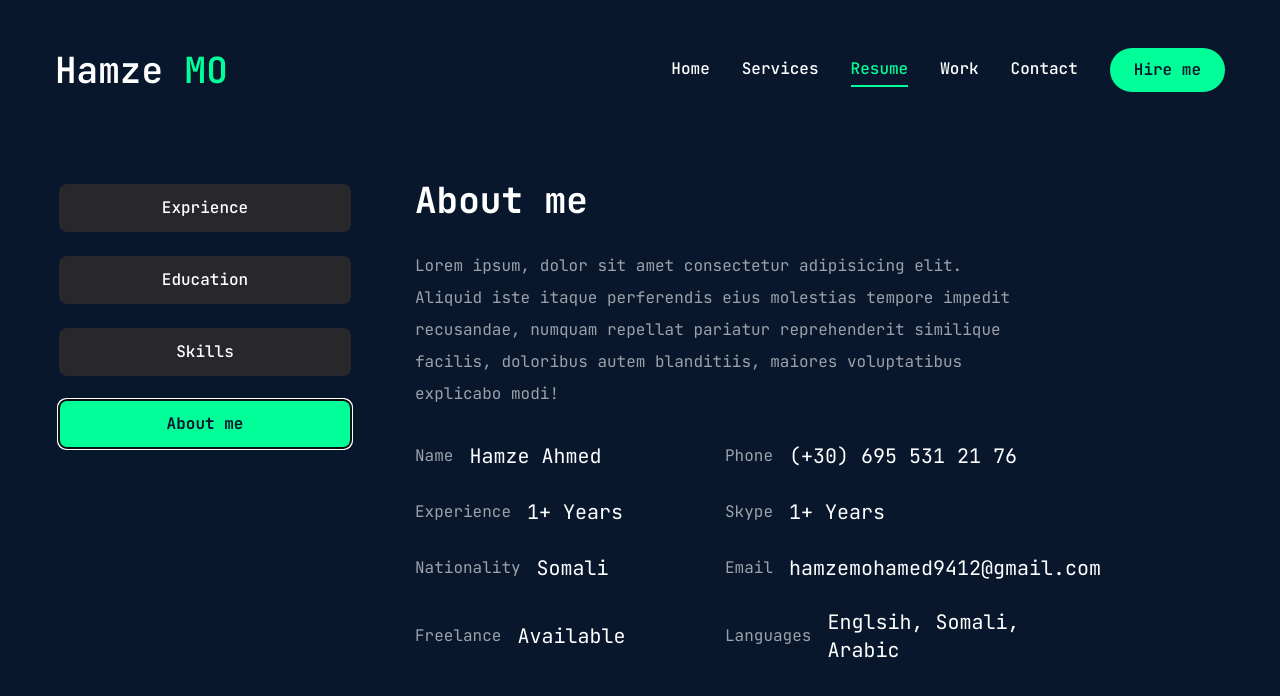
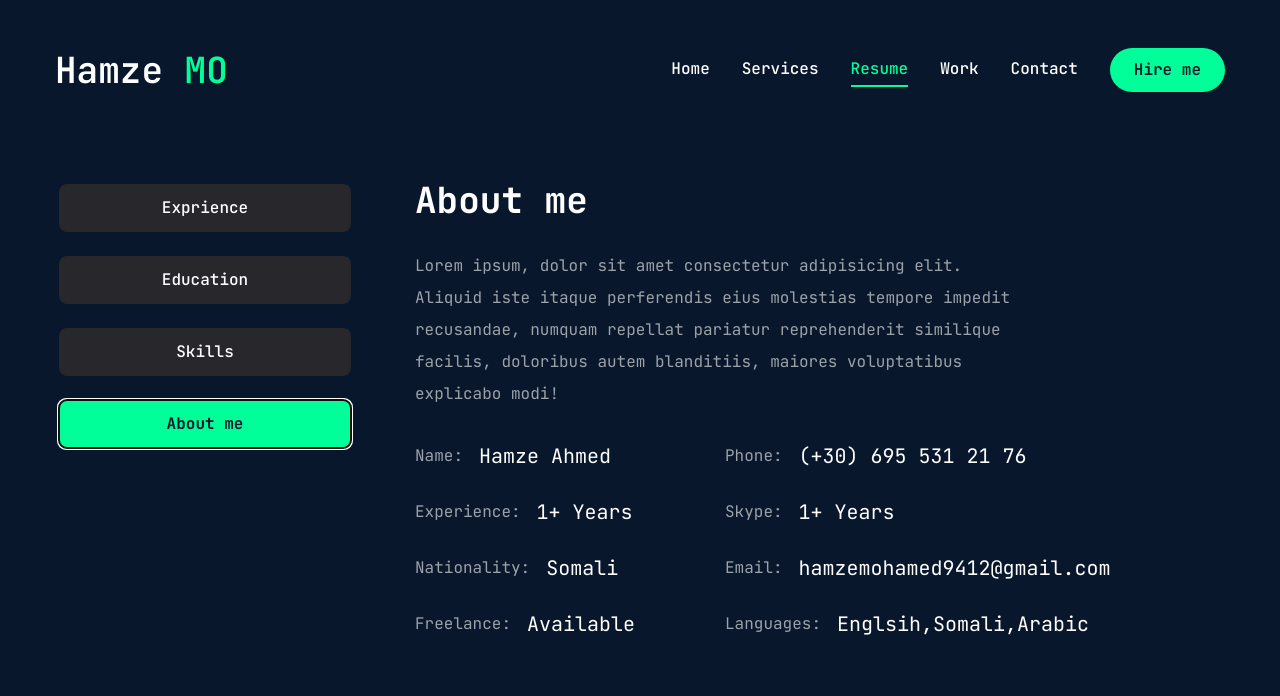
Before and after one commit to Hamze94/Portfolio-Website, a Next.js app: page /resume in a window 1280 px wide. Both pictures are taken after a click on the tab "About me". Shown: the top 696 px of the page. Built offline with nearby package versions, Linux system fonts and the light colour scheme.

Commit message:
updated the about me section

```diff
--- a/app/resume/page.tsx
+++ b/app/resume/page.tsx
@@ -18,37 +18,37 @@ const about = {
     describtion: "Lorem ipsum, dolor sit amet consectetur adipisicing elit. Aliquid iste itaque perferendis eius molestias tempore impedit recusandae, numquam repellat pariatur reprehenderit similique facilis, doloribus autem blanditiis, maiores voluptatibus explicabo modi!",
     info: [
         {
-            fieldName: "Name",
+            fieldName: "Name:",
             fieldValue: "Hamze Ahmed"
         },
         {
-            fieldName: "Phone",
+            fieldName: "Phone:",
             fieldValue: "(+30) 695 531 21 76"
         },
 
         {
-            fieldName: "Experience ",
+            fieldName: "Experience: ",
             fieldValue: "1+ Years"
         },
         {
-            fieldName: "Skype",
+            fieldName: "Skype:",
             fieldValue: "1+ Years"
         },
         {
-            fieldName: "Nationality",
+            fieldName: "Nationality:",
             fieldValue: "Somali"
         },
         {
-            fieldName: "Email",
+            fieldName: "Email:",
             fieldValue: "hamzemohamed9412@gmail.com"
         },
         {
-            fieldName: "Freelance",
+            fieldName: "Freelance:",
             fieldValue: "Available"
         },
         {
-            fieldName: "Languages",
-            fieldValue: "Englsih, Somali, Arabic"
+            fieldName: "Languages:",
+            fieldValue: "Englsih,Somali,Arabic"
         },
 
     ]
@@ -230,7 +230,7 @@ export default function Resume() {
                                     {about.info.map((item, index) => {
                                         return <li key={index} className="flex items-center justify-center xl:justify-start gap-4 ">
                                             <span className="text-white/60">{item.fieldName}</span>
-                                            <span className="text-xl">{item.fieldValue}</span>
+                                            <span className="text-xl lg:flex">{item.fieldValue}</span>
                                         </li>
                                     })
                                     }
```
